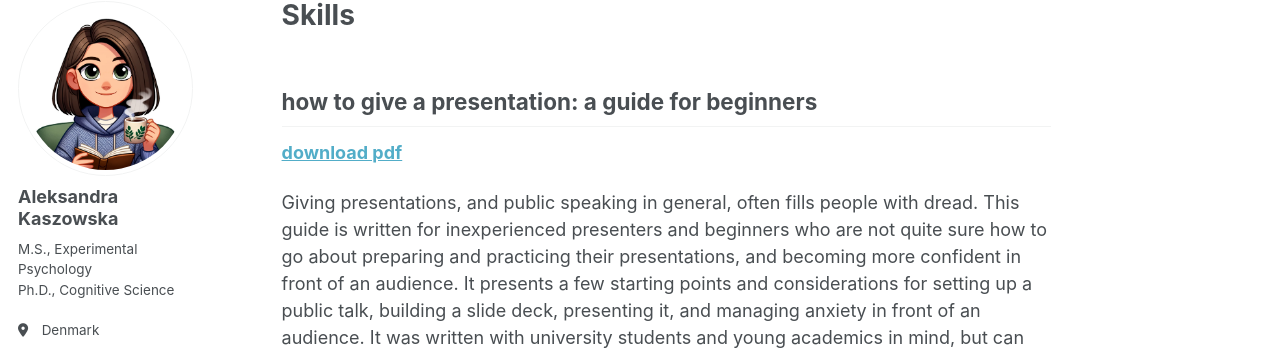
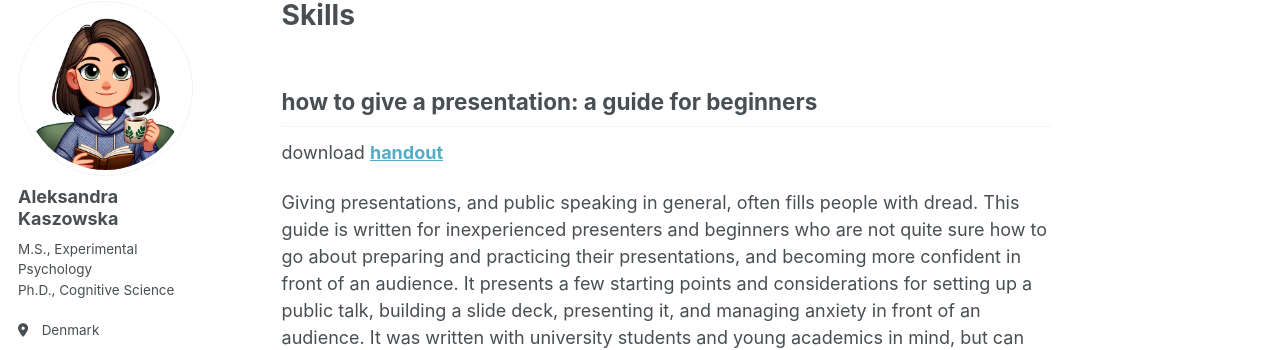
Before and after one commit to akaszowska/akaszowska.github.io, a Jekyll site: the page built from _pages/skills.md, in a window 1280 px wide and 932 px high. Shown: the part 105-455 px from the top of the window. Built offline with Jekyll 4.4.1, drawn with Linux system fonts in a browser that asks for light colours.

Commit message:
Update skills.md

```diff
--- a/_pages/skills.md
+++ b/_pages/skills.md
@@ -8,6 +8,6 @@ redirect_from:
 ---
 
 ## how to give a presentation: a guide for beginners
-**[download pdf](https://akaszowska.github.io/files/GivingPresentations.pdf)**
+download **[handout](https://akaszowska.github.io/files/GivingPresentations.pdf){:target="_blank"}**
 
 Giving presentations, and public speaking in general, often fills people with dread. This guide is written for inexperienced presenters and beginners who are not quite sure how to go about preparing and practicing their presentations, and becoming more confident in front of an audience. It presents a few starting points and considerations for setting up a public talk, building a slide deck, presenting it, and managing anxiety in front of an audience. It was written with university students and young academics in mind, but can apply more widely to any novices who are faced with the daunting task of delivering a presentation.
```
